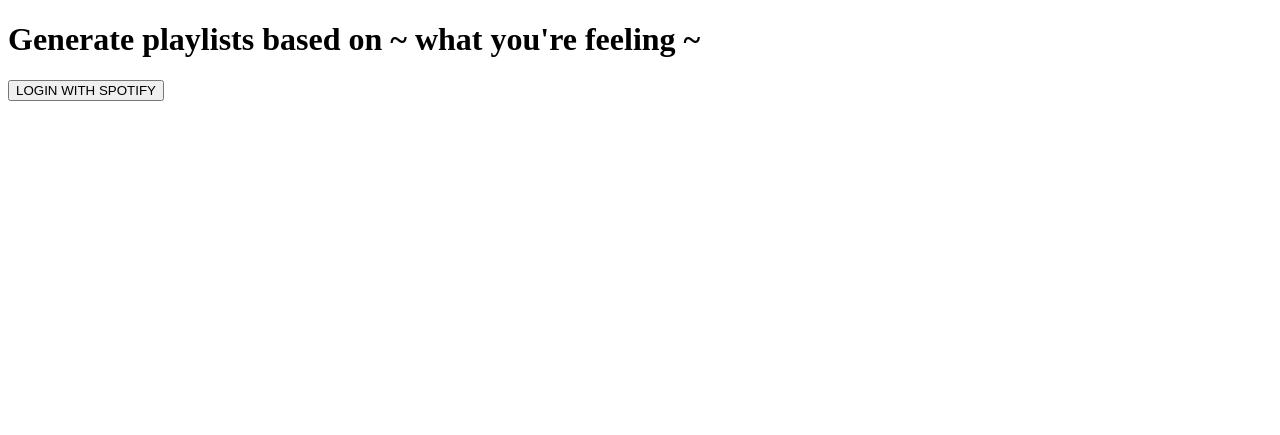
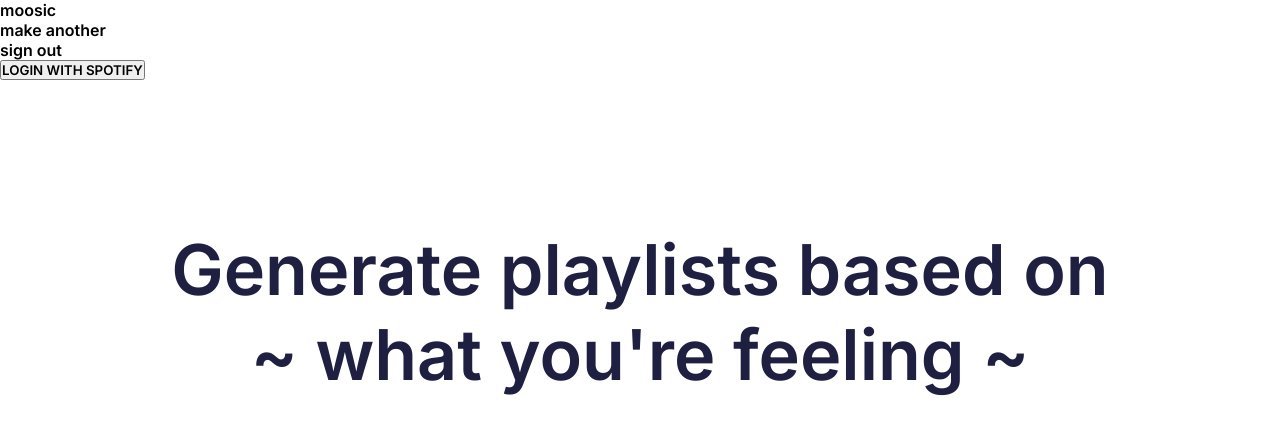
Before and after one commit to sophienchen/moosic, a Flask app: page / in a window 1280 px wide. Shown: the top 435 px of the page. Run offline with Flask 2, Linux system fonts and the light colour scheme; some libraries are stand-ins or nearby versions.

Commit message:
moved html css files

```diff
--- /dev/null
+++ b/static/styles.css
@@ -0,0 +1,26 @@
+@import url('https://fonts.googleapis.com/css2?family=Inter:wght@400;500;600&display=swap');
+
+ * {
+   box-sizing: border-box;
+   margin: 0;
+   padding: 0;
+ }
+
+li, a, button {
+  font-family: Inter;
+  font-weight: 600;
+}
+
+h1 {
+  font-family: Inter;
+  font-weight: 600;
+  font-size: 70px;
+  text-align: center;
+  color: #1F2041;
+  position: absolute;
+  width: 964px;
+  height: 187px;
+  top: 40%;
+  left: 50%;
+  transform: translate(-50%, -50%);
+}
--- a/templates/index.html
+++ b/templates/index.html
@@ -3,12 +3,19 @@
   <head>
     <meta charset="utf-8">
     <title>spotify project</title>
-    <link rel="stylesheet" type="text/css" href="styles.css">
+    <link rel="stylesheet" href="static/styles.css">
     <link href="https://fonts.googleapis.com/css2?family=Inter:wght@400;600&display=swap" rel="stylesheet">
   </head>
   <body>
-  <nav>
-  </nav>
+  <header>
+    <nav>
+      <ul class="nav-links">
+        <li>moosic</li>
+        <li>make another</li>
+        <li>sign out</li>
+      </ul>
+    </nav>
+  </header>
   <div class="landing-main">
     <h1>Generate playlists based on ~ what you're feeling ~</h1>
     <button type="button" name="spotify-login">LOGIN WITH SPOTIFY</button>
```
